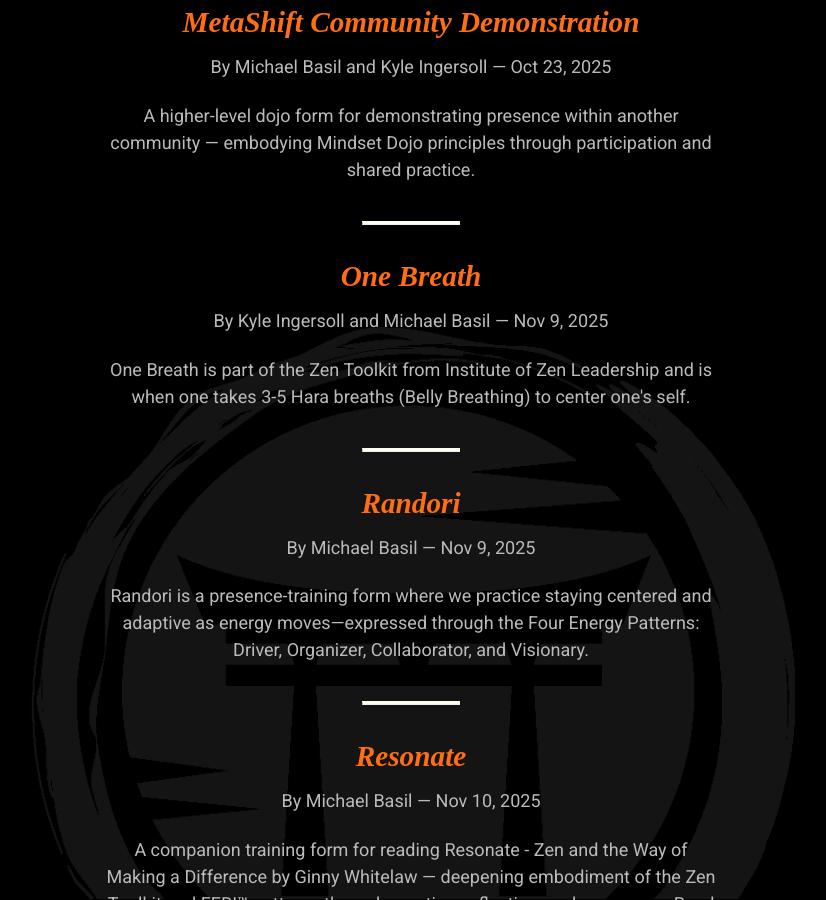
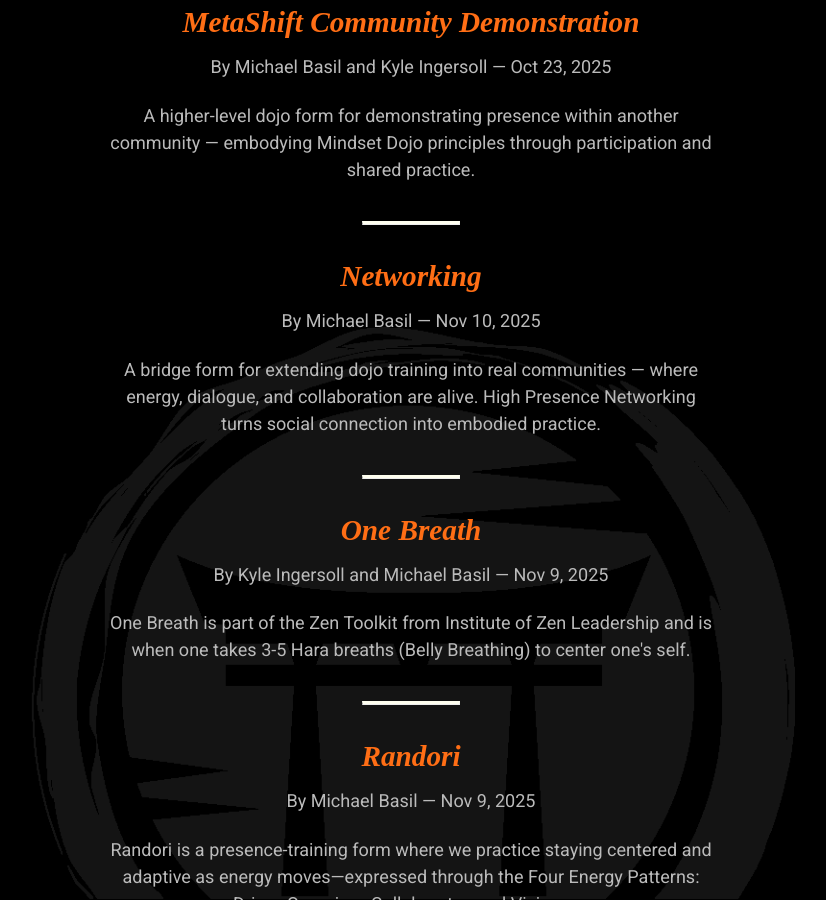
Before and after one commit to mindset-dojo/mindset-dojo.github.io, a Jekyll site: the page built from forms.md, in a window 1280 px wide and 900 px high, scrolled down 3421 px. Shown: the whole window, without its empty margins (229-1055 px from the left). Built offline with Jekyll 4.4.1, drawn with Linux system fonts in a browser that asks for light colours; some web fonts are replaced; some of the changed lines change nothing that is shown.

Commit message:
feat: add (high presence) networking form

```diff
--- a/_data/sections/program.yaml
+++ b/_data/sections/program.yaml
@@ -110,8 +110,8 @@
           level: -2
           intention: Visionary
           flows:
-            - label: Zen Leader Off the Cushion
-              url: https://zenleader.global/events
+            - label: High Presence Networking
+              url: /forms/networking
             - label: 15 minute Zazen with Jiki
               url: /forms/zazen/
             - label: Mat – Visionary
--- /dev/null
+++ b/_forms/networking.md
@@ -0,0 +1,59 @@
+---
+layout: form
+title: "Networking"
+title_mark: Networking
+published_date: 2025-11-10
+refactored_date: 2025-11-10
+authors:
+  - michael-basil
+excerpt: "A bridge form for extending dojo training into real communities — where energy, dialogue, and collaboration are alive. High Presence Networking turns social connection into embodied practice."
+---
+
+## Intention
+
+High Presence Networking is the practice of bringing your embodied awareness into real communities — places where energy, dialogue, and collaboration are alive. It’s how we extend dojo training into the social field.
+
+The purpose isn’t to “network” in the conventional sense, but to *connect through coherence.* To listen deeply. To contribute presence instead of performance. And to practice resonance in motion — where ideas, people, and systems meet.
+
+This form supports integrating your training into authentic, high-contact communities — professional, creative, contemplative, or technical — where your energy can be tested, refined, and expanded through real participation.
+
+## Experience
+
+Choose a community that matters to you — one that challenges and expands you, not just one that mirrors you. It should be a living field, not a content feed.
+
+Here are a few examples of high-presence communities:
+
+- [Zen Leadership: Off the Cushion](https://zenleader.global/events) — where embodiment and leadership intersect in practice.
+- [Chosei Zen](https://www.choseizen.org/) — a community devoted to integrating Zen, science, and leadership.
+- [Japanese Culture Center / Tenshinkan Dojo](https://japaneseculturecenter.com/classes/aikido) — physical and spiritual training in the art of Aikido.
+- [InnerSource Commons Foundation](https://innersourcecommons.org/) — an open source community cultivating collaboration within organizations.
+- [Fearless Change](https://www.fearlesschangepatterns.com/) — a global pattern language community focused on culture, change, and human connection.
+- [Cloud Security Office Hours](https://csoh.org/) — where technology and humanity meet through inquiry and shared intelligence.
+
+Enter these spaces as training environments. Notice your energy as you participate — where you contract, where you flow, where you overgive or withdraw. Practice *relaxing completely, centering with intention, meeting fear with presence,* and allowing *playful resonance* to guide your interactions.
+
+This is the fieldwork of dojo presence — where awareness meets community in real time.
+
+## Implementation
+
+1. **Choose with Intention.** Pick a community that aligns with your growth edge — professional, creative, or contemplative — and commit to showing up regularly for awhile.
+
+2. **Enter as a Practice.** Before joining a session or discussion, take [One Breath](../one-breath/) to center. Let go of the need to perform or impress. Arrive to listen and blend.
+
+3. **Engage through Resonance.**
+   - Notice when you’re reacting or rehearsing.
+   - Redirect attention to the field and its shared rhythm.
+   - Contribute with clarity, curiosity, and care.
+
+4. **Reflect Afterwards.**  Pause for a short [Stillness Contemplation](../stillness-contemplation/). Ask: *What energy did I bring? What energy did I receive?* Capture any insights for your next Self-Authorship [Circle](../circle/) or [Mat](../mat/) session.
+
+5. **Return and Refine.** Each encounter is an opportunity to test your training under real social pressure. The more you bring presence into the field, the more the field reflects coherence back to you.
+
+## Inspiration
+
+- [Chosei Zen](https://www.choseizen.org/)
+- [Japanese Culture Center / Tenshinkan Dojo](https://japaneseculturecenter.com/classes/aikido)
+- [InnerSource Commons Foundation](https://innersourcecommons.org/)
+- [Fearless Change](https://www.fearlesschangepatterns.com/)
+- [Cloud Security Office Hours](https://csoh.org/)
+- [Institute for Zen Leadership](https://zenleader.global)
```
